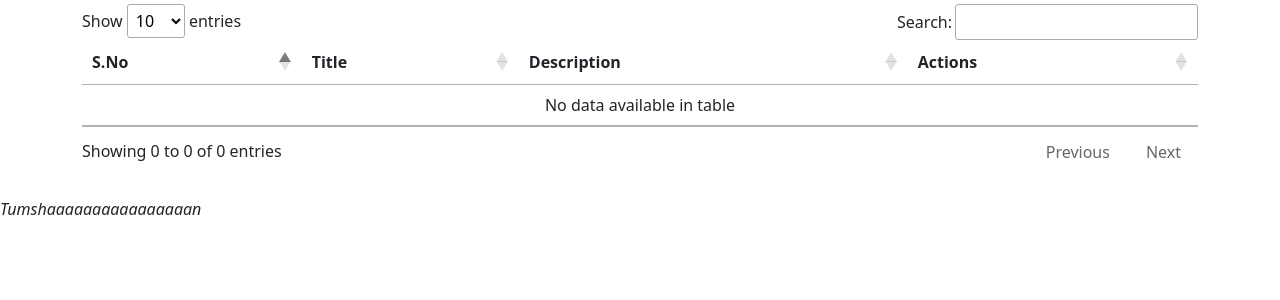
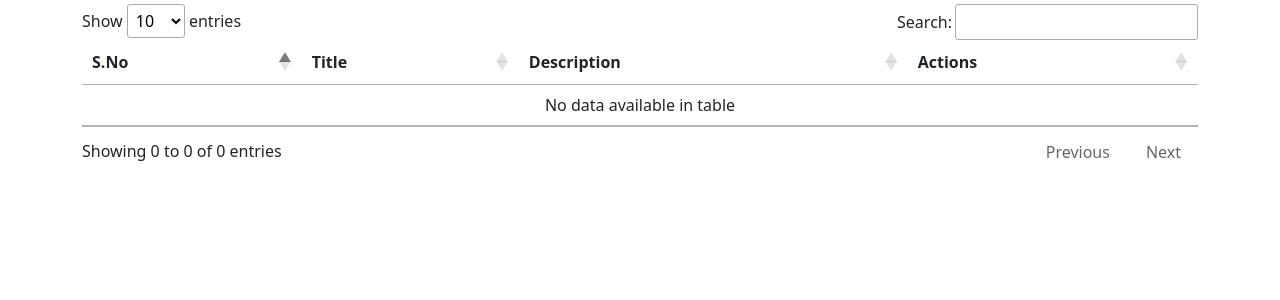
Before and after one commit to Sucheta8976/Crud-application, a PHP site: page /index.php in a window 1280 px wide. Shown: the part 396-696 px from the top of the page. Run offline with PHP 8.4, Linux system fonts and the light colour scheme; data that the repository does not hold is empty; some libraries are stand-ins or nearby versions.

Commit message:
first commit

```diff
--- a/index.php
+++ b/index.php
@@ -293,7 +293,7 @@ else
       })
     })
     </script>
-	<footer><i>Tumshaaaaaaaaaaaaaaaan</i></footer>
+
 </body>
 
 
```
